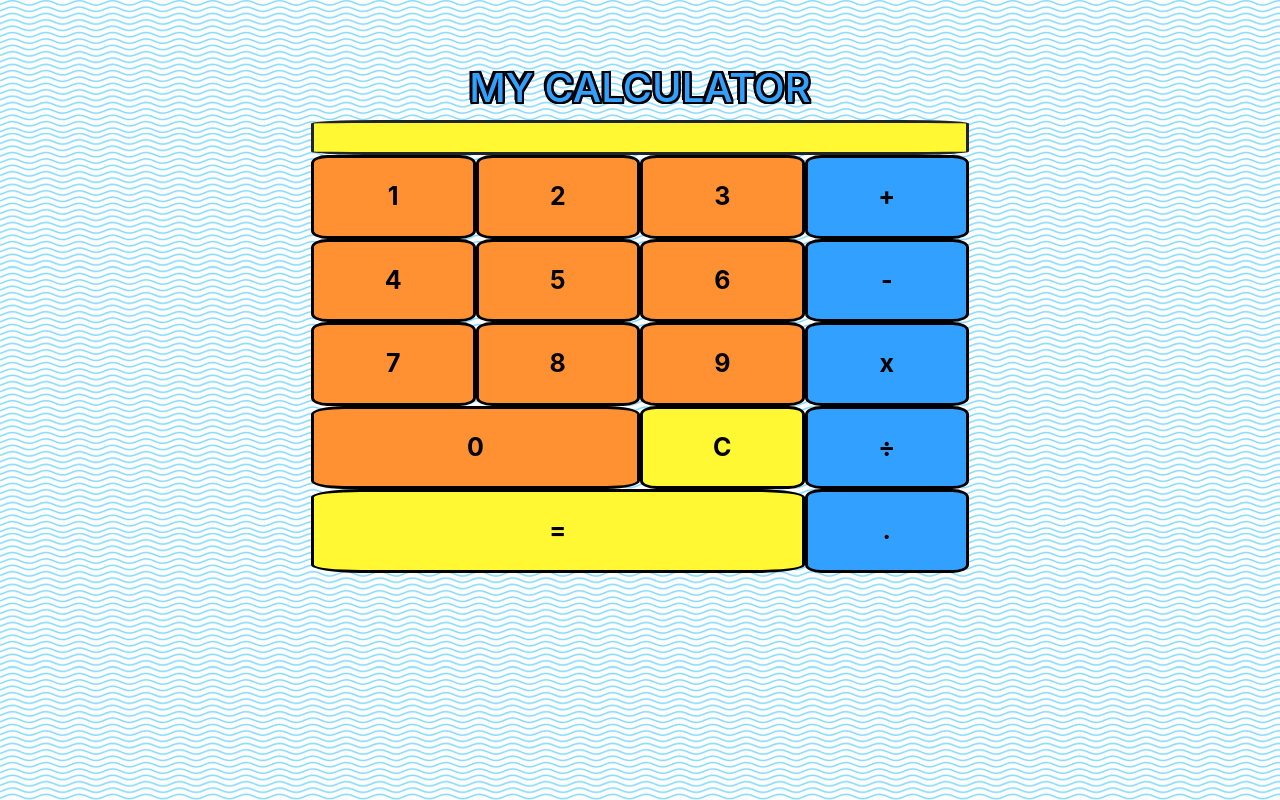
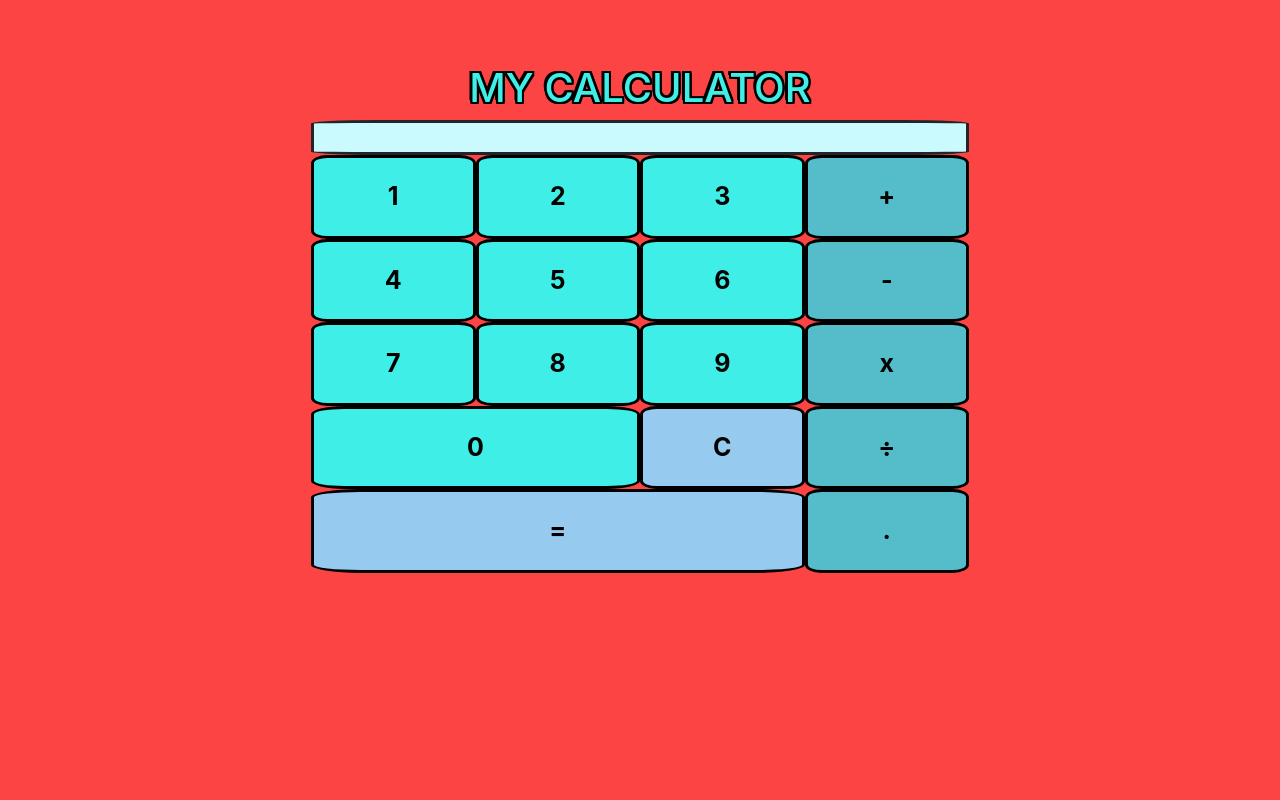
Before and after one commit to CedenoHernandez/calculator, a React (Create React App) app: page / in a window 1280 px wide. Built offline with nearby package versions, Linux system fonts and the light colour scheme.

Commit message:
Fix colors

```diff
--- a/src/App.css
+++ b/src/App.css
@@ -1,6 +1,6 @@
 body {
-    background-color: #6B5B95;
-    background-image: url("just-waves.png"); /*image from www.toptal.com/designers/subtlepatterns/  */
+    background-color: #FC4445;
+    /*background-image: url("just-waves.png"); /*image from www.toptal.com/designers/subtlepatterns/  */
     font: Helvetica;
     font-weight: bold;
 }
@@ -8,7 +8,7 @@ body {
 h1{
     margin-top: 30px;
     text-align: center;
-    color: #32A0FF;
+    color: #3FEEE6;
     text-transform: uppercase;
     text-shadow:
         -3px -2px 0px #000,
@@ -33,7 +33,7 @@ button {
     padding: 20px;
     font-size: 25px;
     font-weight: bold;
-    background: #FF9132;
+    background: #3FEEE6;
     border: solid;
     border-radius: 10%;
 }
@@ -46,7 +46,7 @@ button {
 #display {
     border: solid;
     border-radius: 10%;
-    background-color: #FFF832;
+    background-color: #CAFAFE;
     font-size: 25px;
     text-align: center;
     padding-top: 2%;
@@ -58,12 +58,12 @@ button {
 #decimal,
 #divide,
 #add {
-    background:#32A0FF;
+    background:#55BCC9;
 }
 
 #clear,
 #equals {
-    background: #FFF832;
+    background: #97CAEF;
 }
 
 /* ------------------------- Media Queries ----------------------------- */
```
